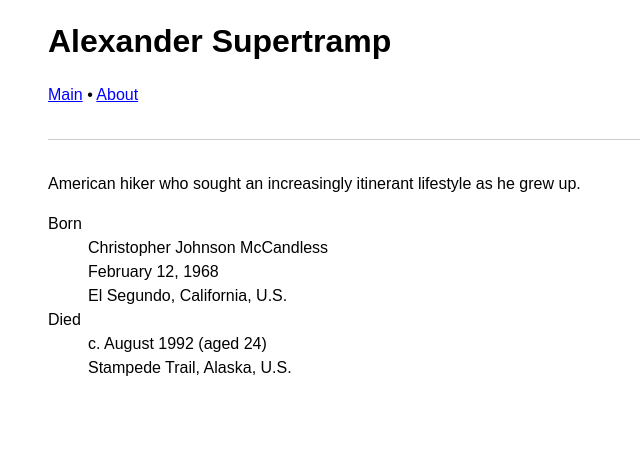
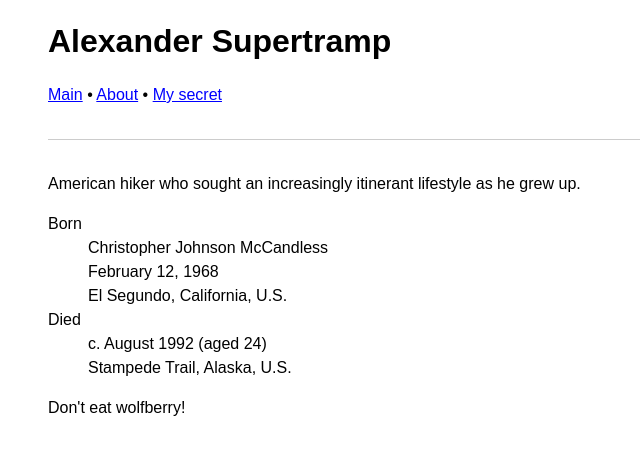
Before and after one commit to BelovDmitriii/react-router-demo, a React (Create React App) app in the folder react-router-in-practiсe/: page /about/secret in a window 1280 px wide. Shown: the top 454 px of the page, without its empty margins (0-640 px from the left). Built offline with nearby package versions, Linux system fonts and the light colour scheme.

Commit message:
1.6 Добавит страницу Secret

```diff
--- a/react-router-in-practiсe/src/app.tsx
+++ b/react-router-in-practiсe/src/app.tsx
@@ -3,12 +3,17 @@ import {BrowserRouter, Route, Routes, Link} from 'react-router-dom';
 import Layout from './components/layout';
 import Main from './pages/main';
 import About from './pages/about';
+import Secret from './pages/secret';
 
 /*
-  Кстати, на прошлом шаге мы потеряли просто страницу "/about",
-  потому что такого адреса больше нет, а есть "/about/:year".
-  Чтобы этого не происходило, сделаем роут с параметром вложенным.
+  С "/about" мы разобрались, но что делать, если у нас
+  может быть страница второго уровня с постоянным адресом?
+  Например, "/about/secret". Да, ситуация крайне редкая.
+  Сейчас React Router считает Secret частью страницы About,
+  а не отдельной страницей "/about/secret".
+  Решим эту проблему в следующем шаге...
 */
+
 
 function App (): JSX.Element {
   return (
@@ -18,6 +23,7 @@ function App (): JSX.Element {
           <Route index element={<Main />} />
           <Route path='about' element={<About />} >
             <Route path=':year' element={<About />} />
+            <Route path='secret' element={<Secret />} />
           </Route>
         </Route>
         <Route path="*" element={
--- a/react-router-in-practiсe/src/components/layout.tsx
+++ b/react-router-in-practiсe/src/components/layout.tsx
@@ -14,6 +14,10 @@ function Layout (): JSX.Element {
           <Link to='/about' title='/about'>
             About
           </Link>{' '}
+          &bull;{' '}
+          <Link to='/about/secret' title='/about/secret'>
+            My secret
+          </Link>
         </nav>
       </header>
       <hr />
--- a/react-router-in-practiсe/src/pages/about.tsx
+++ b/react-router-in-practiсe/src/pages/about.tsx
@@ -1,5 +1,5 @@
 import {Fragment} from 'react';
-import {useParams} from 'react-router-dom';
+import {useParams, Outlet} from 'react-router-dom';
 
 function About(): JSX.Element {
   const params = useParams();
@@ -30,6 +30,7 @@ function About(): JSX.Element {
           Stampede Trail, Alaska, U.S.
         </dd>
       </dl>
+      <Outlet />
     </Fragment>
   );
 }
--- /dev/null
+++ b/react-router-in-practiсe/src/pages/secret.tsx
@@ -0,0 +1,5 @@
+function Secret(): JSX.Element {
+  return <p>Don&apos;t eat wolfberry!</p>;
+}
+
+export default Secret;
```
